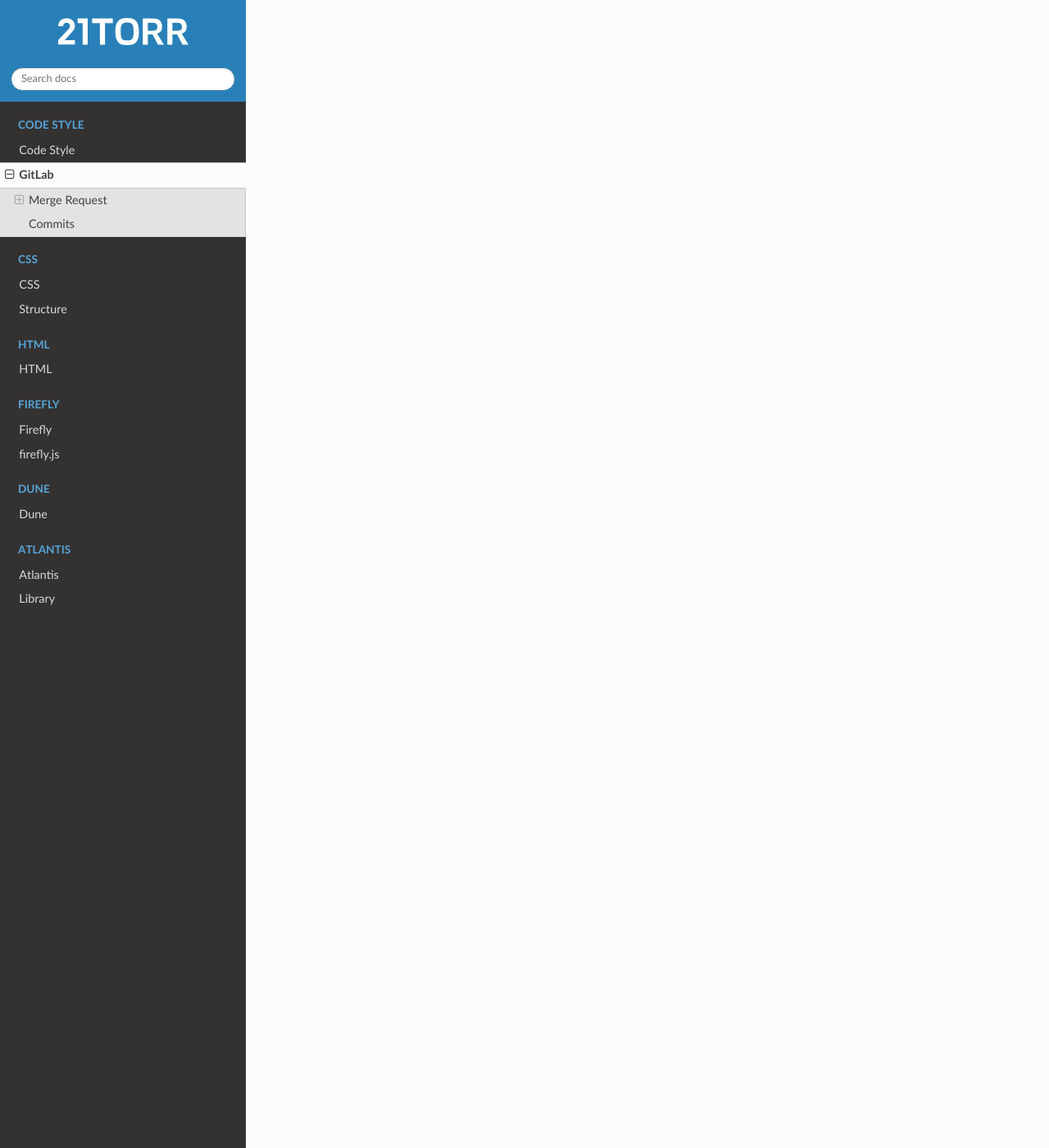
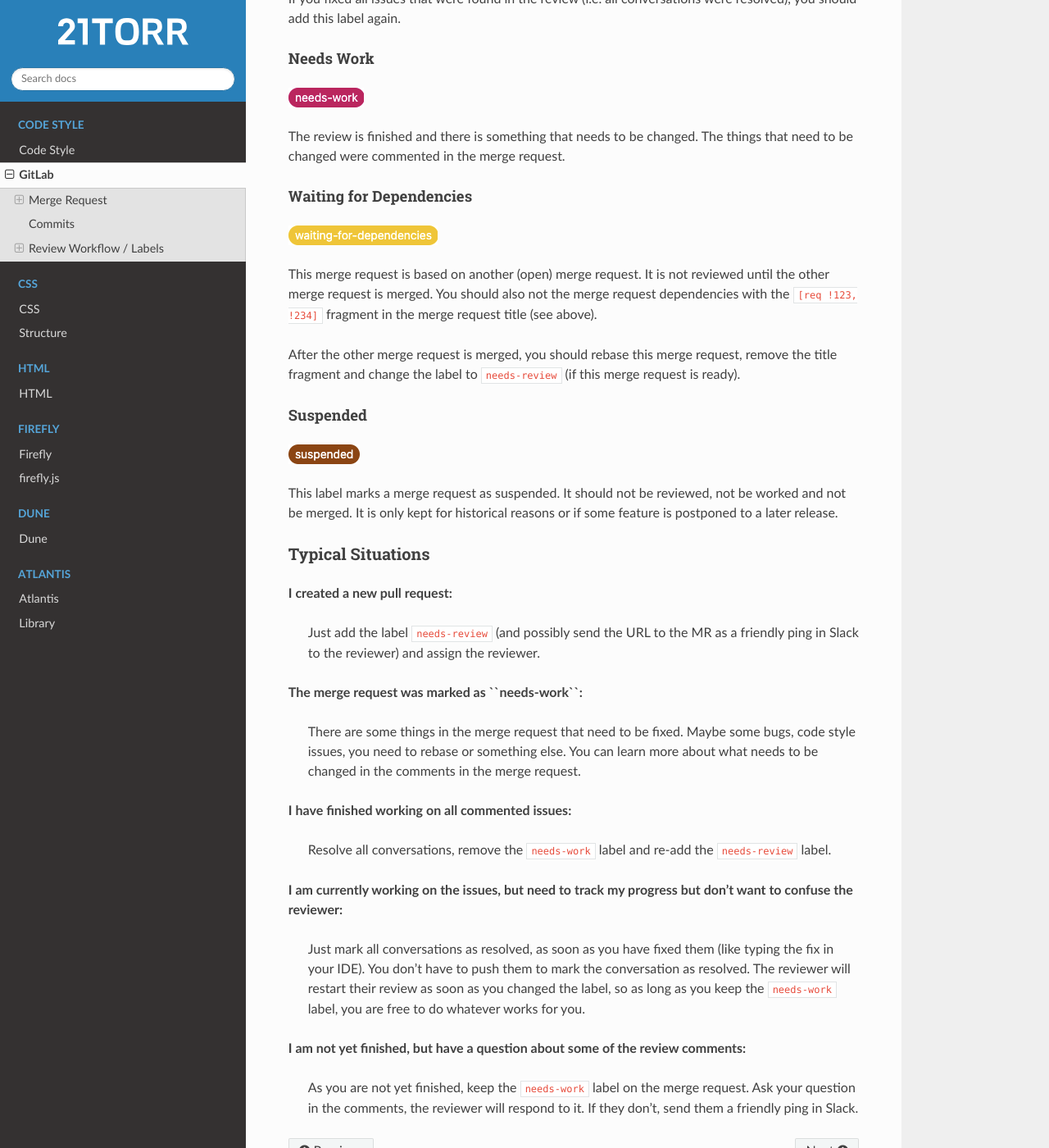
Before and after one commit to 21TORR/docs-old, a Sphinx documentation site: the page built from docs/code-style/vcs.rst, in a window 1280 px wide and 1400 px high, scrolled down 2217 px. Shown: the whole window at 82% size. Built offline with Sphinx 7.4.7 and the Read the Docs theme 2.0.0, drawn with Linux system fonts in a browser that asks for light colours; some of the changed text lies outside the part shown.

Commit message:
Add docs about simple label-based review workflow

```diff
--- a/docs/code-style/vcs.rst
+++ b/docs/code-style/vcs.rst
@@ -75,3 +75,87 @@ issue number in the description of the commit::
     Add frontend user authentication
 
     ABC-123
+
+
+Review Workflow / Labels
+########################
+
+A set of common labels is used, to mirror the review workflow.
+
+Labels
+======
+
+There are 4 labels in total and they tell you about the status of the merge request. Every merge request should only have a single one of these labels at any given time.
+
+Needs Review
+------------
+
+.. image:: img/needs-review.png
+
+The merge request is ready to be reviewed.
+Every new merge request should get this label by default.
+
+If you fixed all issues that were found in the review (i.e. all conversations were resolved), you should
+add this label again.
+
+
+Needs Work
+----------
+
+.. image:: img/needs-work.png
+
+The review is finished and there is something that needs to be changed.
+The things that need to be changed were commented in the merge request.
+
+
+Waiting for Dependencies
+------------------------
+
+.. image:: img/waiting-for-dependencies.png
+
+This merge request is based on another (open) merge request. It is not reviewed until the other merge
+request is merged. You should also not the merge request dependencies with the ``[req !123, !234]`` fragment
+in the merge request title (see above).
+
+After the other merge request is merged, you should rebase this merge request, remove the title fragment and
+change the label to ``needs-review`` (if this merge request is ready).
+
+
+Suspended
+---------
+
+.. image:: img/suspended.png
+
+This label marks a merge request as suspended. It should not be reviewed, not be worked and not be merged.
+It is only kept for historical reasons or if some feature is postponed to a later release.
+
+
+Typical Situations
+==================
+
+**I created a new pull request:**
+
+    Just add the label ``needs-review`` (and possibly send the URL to the MR as a friendly ping in Slack
+    to the reviewer) and assign the reviewer.
+
+**The merge request was marked as ``needs-work``:**
+
+    There are some things in the merge request that need to be fixed. Maybe some bugs, code style issues,
+    you need to rebase or something else. You can learn more about what needs to be changed in the comments
+    in the merge request.
+
+**I have finished working on all commented issues:**
+
+    Resolve all conversations, remove the ``needs-work`` label and re-add the ``needs-review`` label.
+
+**I am currently working on the issues, but need to track my progress but don't want to confuse the reviewer:**
+
+    Just mark all conversations as resolved, as soon as you have fixed them (like typing the fix in your IDE).
+    You don't have to push them to mark the conversation as resolved. The reviewer will restart their review
+    as soon as you changed the label, so as long as you keep the ``needs-work`` label, you are free to do whatever
+    works for you.
+
+**I am not yet finished, but have a question about some of the review comments:**
+
+    As you are not yet finished, keep the ``needs-work`` label on the merge request. Ask your question in the comments,
+    the reviewer will respond to it. If they don't, send them a friendly ping in Slack.
```
Also changed, not shown: docs/code-style/img/needs-review.png (added), docs/code-style/img/needs-work.png (added), docs/code-style/img/suspended.png (added), docs/code-style/img/waiting-for-dependencies.png (added).
